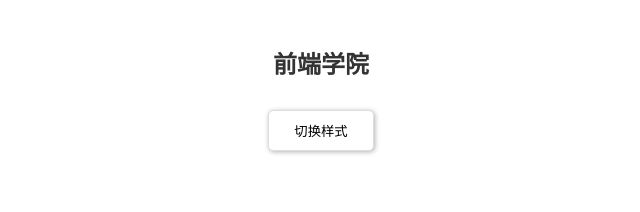
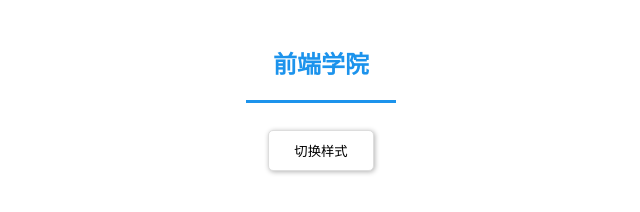
Before and after one commit to malihong123/Practice, a plain HTML site: page 设计学院/01day/制作一个简单的菜单动画效果.html in a window 1280 px wide. Both pictures are taken after a click on the button "切换样式". Shown: the whole page, without its empty margins (319-959 px from the left). Drawn offline with Linux system fonts and the light colour scheme.

Commit message:
MVVM学院

```diff
--- a/设计学院/01day/制作一个简单的菜单动画效果.html
+++ b/设计学院/01day/制作一个简单的菜单动画效果.html
@@ -5,21 +5,39 @@
   <title>制作一个简单的菜单动画效果</title>
   <style type="text/css">
     .main{width: 400px;padding: 20px;margin: 20px auto;text-align: center;}
-    .btnH{font-size: 24px;color: #333;width: 150px;height: 50px;line-height: 50px;
-    text-align: center;margin: 0 auto;}
-    .btnH i{border-bottom: 2px solid #1c93ec;margin-top: 10px;width: 0;transition: width 2s;}
+    h2{font-size: 24px;width: 150px;height: 50px;line-height: 50px;
+    text-align: center;margin: 0 auto;transition: all 0.4s linear;}
+    .h1{color: #333;}
+    .h2{color: #1c93ec;}
+    .main i{margin-top: 10px;display: block;border-bottom: 3px solid #1c93ec;transition: all 0.4s linear;
+    width: 100%;}
+    .ti{transform: scale(0)}
     .btn{padding:10px 25px;border: 1px solid #ddd;box-shadow: 1px 1px 5px rgba(0,0,0,0.3);
-      background: #fff;border-radius: 5px;margin-top: 20px;outline: none;transition: all 0.6s;}
-    .btnH:hover .btnH i{width: 150px;}
+      background: #fff;border-radius: 5px;margin-top:40px;outline: none;transition: all 0.6s;}
+     .i{transform: scale(1)}
   </style>
 </head>
 <body>
 <div class="main">
-<h2 class="btnH">前端学院 <i></i></h2>
+<h2 >前端学院 <i class="ti"></i></h2>
 <button class="btn">切换样式</button>
 </div>
 <script type="text/javascript">
-
+var btn=document.querySelector('button');
+var btnH=document.querySelector('h2');
+var btnI=document.querySelector('i');
+var flg=true;
+btn.addEventListener('click',function () {
+if(flg){
+  btnH.className='h2';
+  btnI.className='i';
+  flg=false;
+}else {
+  btnH.className='h1';
+  btnI.className='ti';
+  flg=true;
+}
+})
 </script>
 </body>
 </html>
```
